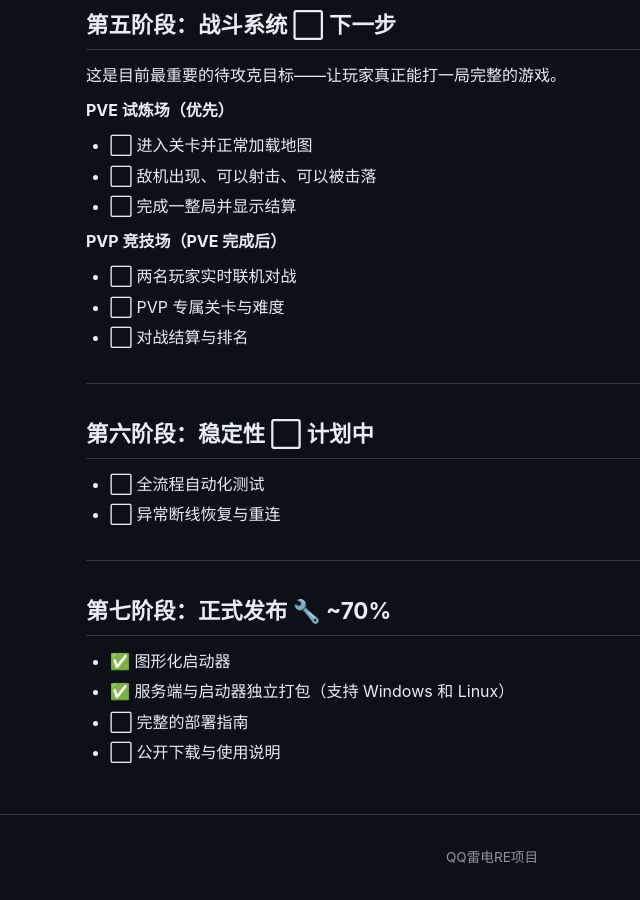
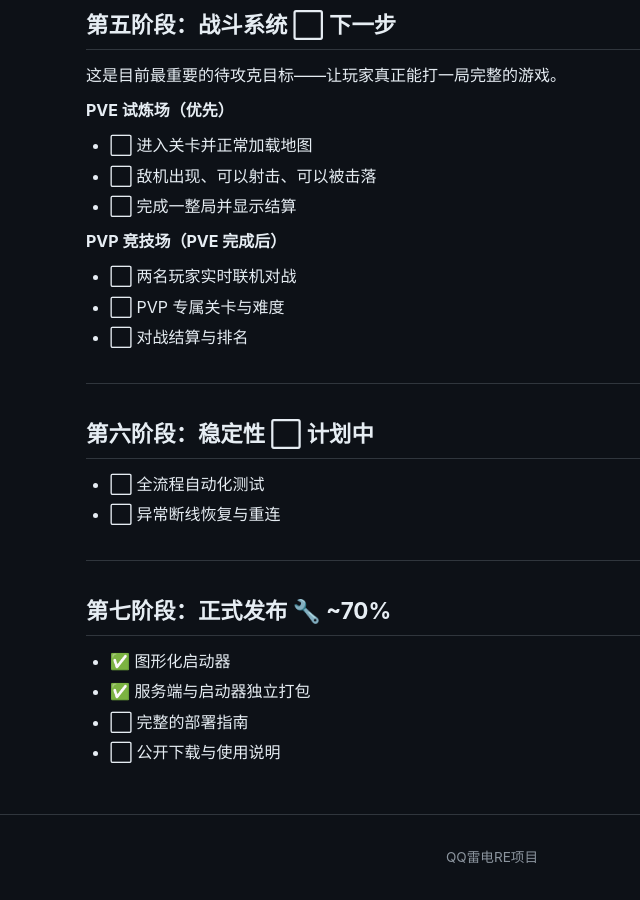
Before and after one commit to bbsupn/ld, a Jekyll site: the page built from roadmap.md, in a window 1280 px wide and 900 px high, scrolled down 1799 px. Shown: the whole window, without its empty margins (148-788 px from the left). Built offline with Jekyll 4.4.1, drawn with Linux system fonts in a browser that asks for light colours.

```diff
--- a/roadmap.md
+++ b/roadmap.md
@@ -89,6 +89,6 @@ title: 开发路线图 - QQ雷电RE项目
 ## 第七阶段：正式发布 🔧 ~70%
 
 - ✅ 图形化启动器
-- ✅ 服务端与启动器独立打包（支持 Windows 和 Linux）
+- ✅ 服务端与启动器独立打包
 - ⬜ 完整的部署指南
 - ⬜ 公开下载与使用说明
```
